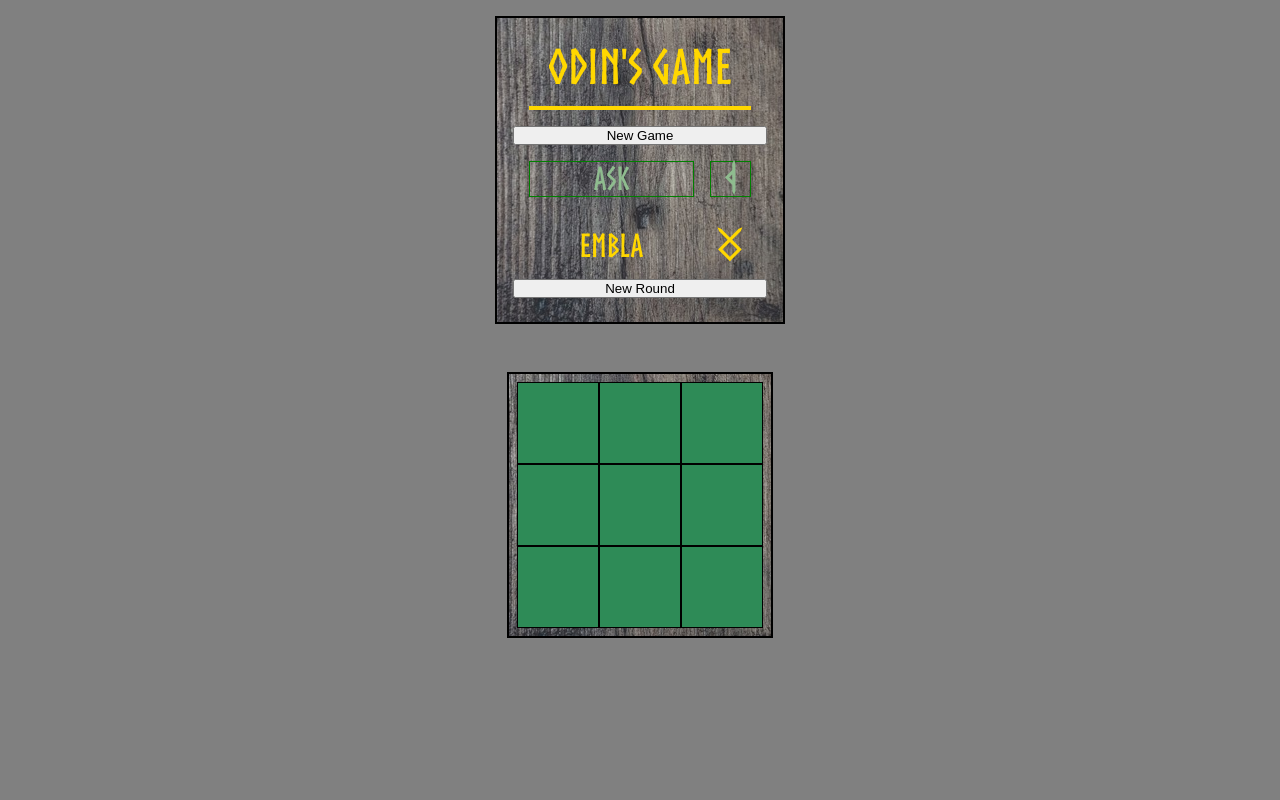
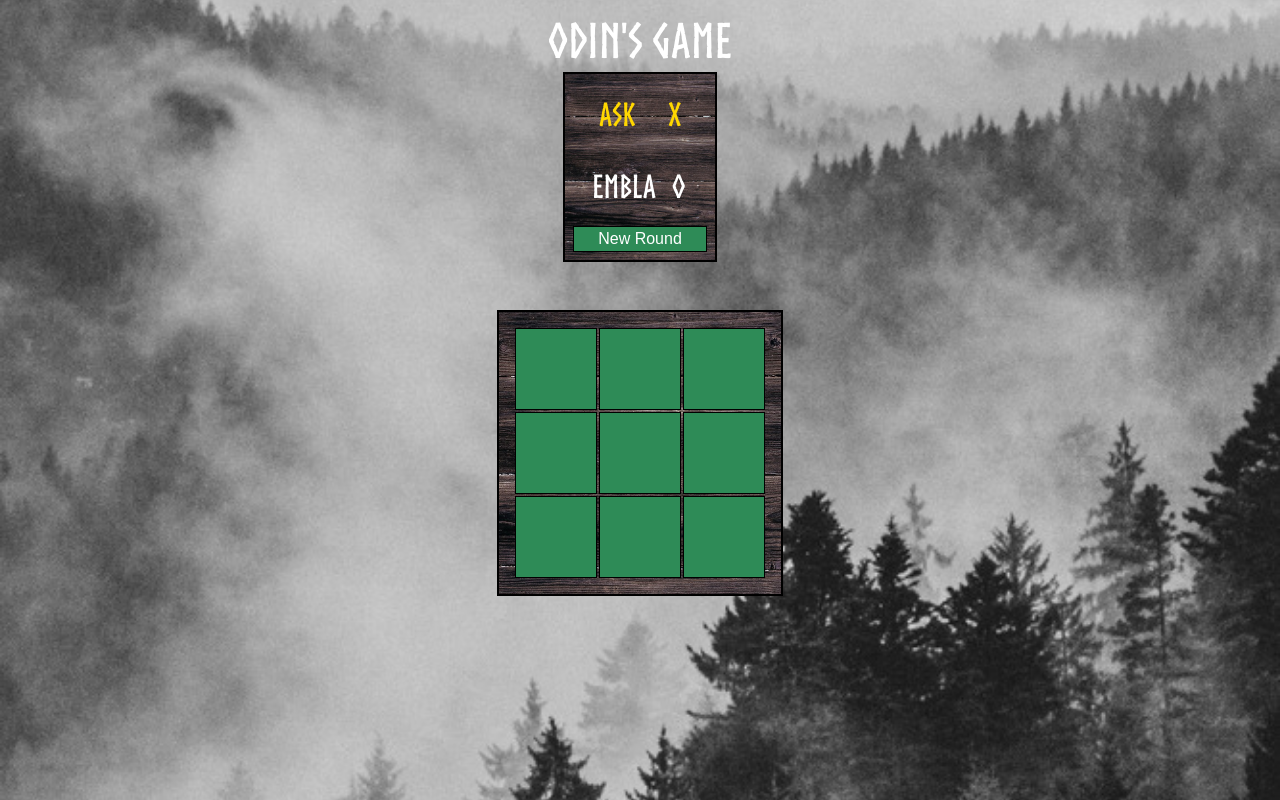
Before and after one commit to RichardENeumann/odin-tictactoe, a plain HTML site: page index.html in a window 1280 px wide. Both pictures are taken after a click on the button "New Round". Drawn offline with Linux system fonts and the light colour scheme.

Commit message:
Make prettier pt2 and remove name input for simplicity's sake

```diff
--- a/index.html
+++ b/index.html
@@ -7,29 +7,20 @@
     <script src="logic/main.js" defer></script>
     <title>Odin's Game</title>
 </head>
-
 <body>
+    <h1>Odin's Game</h1>
     <nav>
-        <h1>Odin's Game</h1>
-        <hr>
-        <button id="btStartGame" onclick="location.reload()">New Game</button>
         <div id="playerA">
-            <input type="text" id="inA" placeholder="Name for Player A">
-            <span class="hidden" id="dispA">Ask</span>
-            <span class="hidden sign" id="signA">X</span>
+            <span id="dispA">Ask</span>
+            <span id="signA">X</span>
         </div>
         <div id="playerB">
-            <input type="text" id="inB" placeholder="Name for Player B">
-            <span  class="hidden" id="dispB">Embla</span>
-            <span class="hidden sign" id="signB">O</span>
+            <span id="dispB">Embla</span>
+            <span id="signB">O</span>
         </div>
         <button id="btStartGame" onclick="gameMaster.resetGameState()">New Round</button>
     </nav>
-
-    <aside>
-        Display
-    </aside>
-
+    <aside>Display</aside>
     <main>
         <div id="0" class="fieldDisabled"></div>
         <div id="1" class="fieldDisabled"></div>
@@ -41,6 +32,5 @@
         <div id="7" class="fieldDisabled"></div>
         <div id="8" class="fieldDisabled"></div>
     </main>
-
 </body>
 </html>
--- a/logic/main.js
+++ b/logic/main.js
@@ -83,10 +83,8 @@ const gameMaster = (() => {
 
     // Initialize the display handles
     const _DOMplayerA = document.getElementById("dispA");
-    const _DOMinputA = document.getElementById("inA");
     const _DOMsignA = document.getElementById("signA");
     const _DOMplayerB = document.getElementById("dispB");
-    const _DOMinputB = document.getElementById("inB");
     const _DOMsignB = document.getElementById("signB");
     const _DOMwinner = document.getElementsByTagName("aside")[0];
     // Grab all 9 divs for rendering
@@ -128,19 +126,8 @@ const gameMaster = (() => {
 
     // Grab user input, verify and create player objects accordingly
     const _createPlayers = () => {
-        if (_DOMinputA.value === "") {
-            _playerA = createPlayer("Ask", "X");
-        } else {
-            _playerA = createPlayer(_DOMinputA.value, "X");
-        }
-        _DOMplayerA.textContent = _playerA.getName();
-
-        if (_DOMinputB.value === "") {
-            _playerB = createPlayer("Embla", "O");
-        } else {
-            _playerB = createPlayer(_DOMinputB.value, "O");
-        }
-        _DOMplayerB.textContent = _playerB.getName();
+        _playerA = createPlayer("Ask", "G");
+        _playerB = createPlayer("Embla", "Q");
     }
 
     // Try entering the clicked field into the _board array and check for winning conditions
@@ -185,11 +172,6 @@ const gameMaster = (() => {
         _gameOver = false;
         _whoseTurn = _playerA;
         _winner = undefined;
-        _DOMsignA.classList.remove("hidden");
-        _DOMsignB.classList.remove("hidden");
-        _DOMinputA.style.display = "none";
-        _DOMinputB.style.display = "none";
-        _DOMwinner.style.visibility = "hidden";
         _render();
     }
 
--- a/style/base.css
+++ b/style/base.css
@@ -11,46 +11,61 @@
     padding: 0;
 }
 body {
-    padding: 1rem 0;
+    margin: auto;
+    padding: 1rem;
+    max-width: 960px;
+    background-color: gray;
+    background-image: url("./../images/zeke-tucker-0EP4QyCjtgE-unsplash.jpg");
+    background-position: center;
+    background-size: cover;
     display: flex;
     flex-direction: column;
     align-items: center;
-    gap: 1rem;
-    background-color: gray;
+    gap: .5rem;
     font-family: "Norse Bold";
-    color:gold;
+    color:white;
 }
-hr {
-    margin: 1rem;
-    border: 2px solid gold;
+h1 {
+    font-size: 3rem;
+    font-weight: bolder;
 }
 nav {
-    width: 18ch;
-    padding: 1.5rem 1rem;
+    padding: .5rem;
     border: 2px solid black;
-    background-color: darkseagreen;
-    background-image: url("./../images/annie-spratt-L6GydBHMVGQ-unsplash-cropped.jpg");
-    background-position: center;
+    background-image: url("./../images/tara-meinczinger-G_yCplAsnB4-unsplash-cropped.jpg");
+    background-size: cover;
+    display: flex;
+    flex-direction: column;
+    align-items: center;
+    gap: .5rem;
     font-size: 2rem;
     font-weight: bolder;
-    text-align: center;
-    display: flex;
-    flex-direction: column;
 }
 .sign {
     font-family: "Futhark";
 }
+button {
+    width: 15ch;
+    border: 1px solid black;
+    padding: .2rem;
+    background-color: seagreen;
+    color: white;
+    font-size: 1rem;
+}
 aside {
     visibility: hidden;
+    font-size: 2rem;
 }
 main {
-    padding: .5rem;
+    padding: 1rem;
     border: 2px solid black;
-    background-image: url("./../images/annie-spratt-L6GydBHMVGQ-unsplash-cropped.jpg");
+    background-image: url("./../images/tara-meinczinger-G_yCplAsnB4-unsplash-cropped.jpg");
+    background-size: cover;
     background-position: center;
     background-color: darkgray;
     display: grid;
     grid: 1fr 1fr 1fr / 1fr 1fr 1fr;
+    gap: .1rem;
     justify-items: center;
     align-items: center;
     font-family: Futhark;
@@ -73,8 +88,7 @@ main > div:hover {
 }
 /* GAME LOGIC related */
 .activePlayer {
-    color: darkseagreen;
-    border: 1px solid green;
+    color: gold;
 }
 .fieldDisabled:hover {
     background-color: seagreen;
```
Also changed, not shown: images/amr-taha-bU5dUKzRi6w-unsplash-cropped.jpg (deleted), images/annie-spratt-L6GydBHMVGQ-unsplash-cropped.jpg (deleted), images/tara-meinczinger-G_yCplAsnB4-unsplash-cropped.jpg (added), images/zeke-tucker-0EP4QyCjtgE-unsplash.jpg (added).
